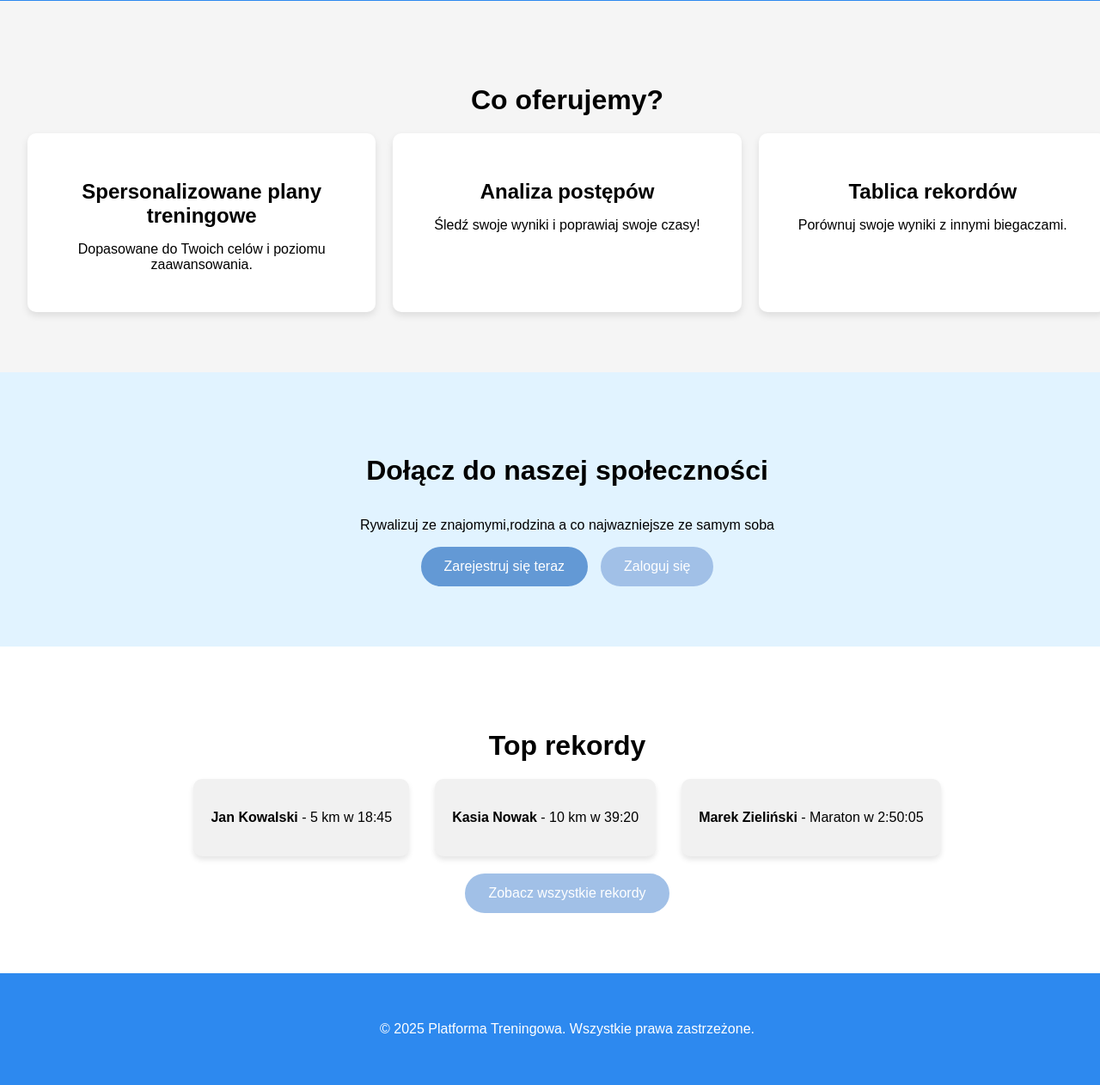
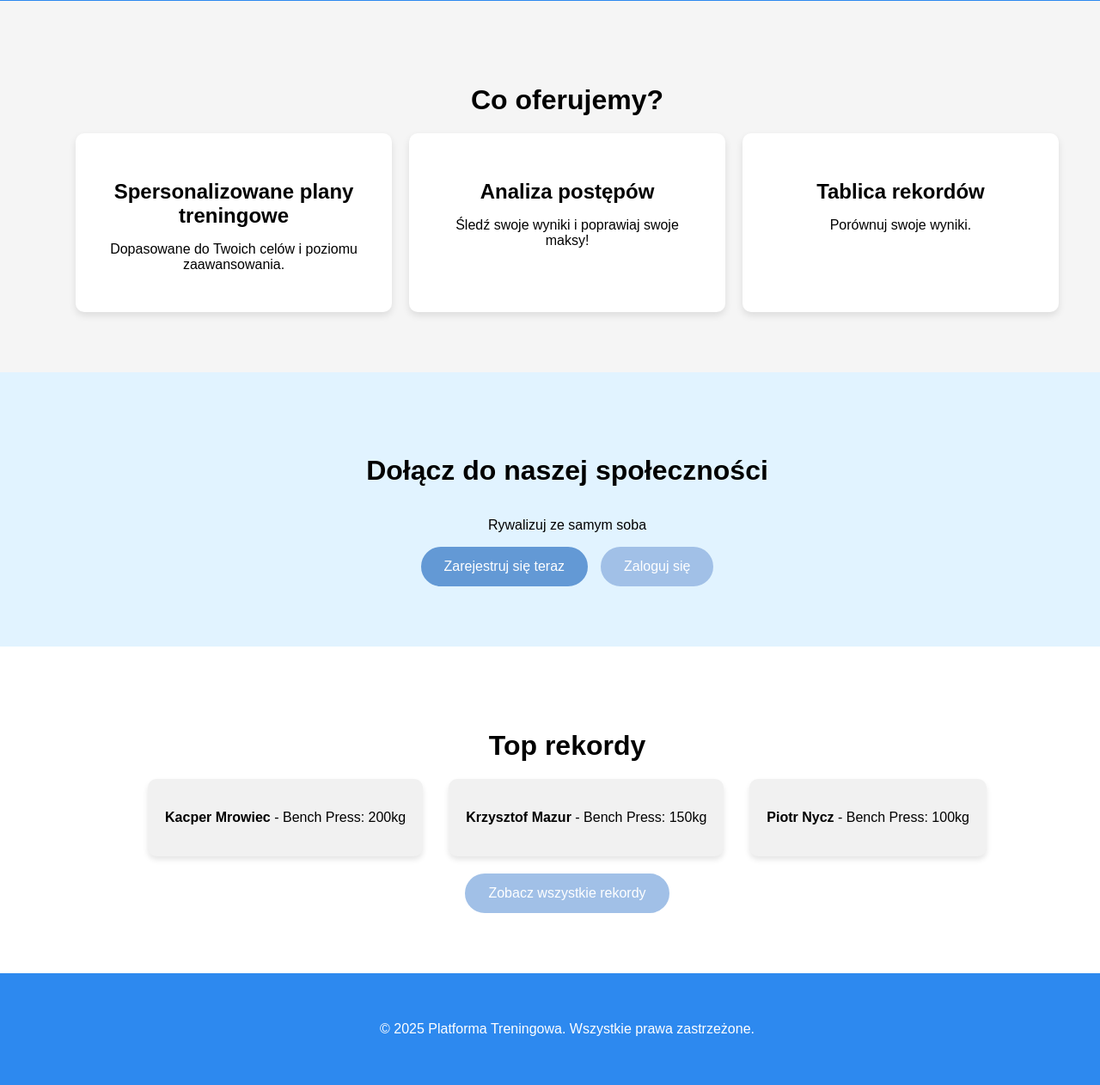
Before and after one commit to kmrowiec03/WDPAI_projekt_km, a PHP site: page / in a window 1280 px wide. Shown: the part 329-1591 px from the top of the page at 86% size. Run offline with PHP 8.4, Linux system fonts and the light colour scheme; some libraries are stand-ins or nearby versions.

Commit message:
refactor code

```diff
--- a/public/javascript/add_article_form.js
+++ b/public/javascript/add_article_form.js
@@ -1,4 +1,4 @@
-// Get modal and button
+
 const modal = document.getElementById('modal');
 const openModalButton = document.getElementById('openModal');
 const closeModalButton = document.getElementById('closeModal');
@@ -6,19 +6,19 @@ const messageModal = document.getElementById('message-modal');
 const closeMessageModalButton = document.getElementById('closeMessageModal');
 const modalMessage = document.getElementById('modal-message');
 const form = document.getElementById('article-form');
-// Open the modal when clicking the plus button
+// otwieranie okienka z mozliwoscia dodania artykulu
 openModalButton.addEventListener('click', function() {
     modal.style.display = 'flex';
     document.body.style.overflow = 'hidden';
 });
 
-// Close the modal when clicking the close button (×)
+// zamykanie okienka
 closeModalButton.addEventListener('click', function() {
     modal.style.display = 'none';
     document.body.style.overflow = 'auto';
 });
 
-// Close the modal if the user clicks outside the modal content
+// zamykanie okienka
 window.addEventListener('click', function(event) {
     if (event.target === modal) {
         modal.style.display = 'none';
@@ -31,7 +31,7 @@ window.addEventListener('click', function(event) {
 
 
 form.addEventListener("submit", async function (e) {
-    e.preventDefault(); // Prevent page reload
+    e.preventDefault();
 
     const formData = new FormData(this);
 
@@ -41,10 +41,8 @@ form.addEventListener("submit", async function (e) {
             body: formData,
         });
 
-        // Sprawdzamy, czy odpowiedź jest poprawna
         const result = await response.json();
 
-        console.log(result); // Dodać logowanie odpowiedzi serwera w konsoli
 
         if (result.status === "success") {
             // Show success message and reset the form
@@ -55,10 +53,7 @@ form.addEventListener("submit", async function (e) {
             modalMessage.textContent = result.message;
         }
 
-        // Display the message modal
         messageModal.style.display = "flex";
-
-        // Close the add article modal
         modal.style.display = "none";
     } catch (error) {
         console.error("Error submitting the form:", error);
--- a/public/javascript/change_article_status.js
+++ b/public/javascript/change_article_status.js
@@ -1,3 +1,5 @@
+
+//zmiana statusu artykulu
 document.addEventListener("DOMContentLoaded", function() {
     const checkboxes = document.querySelectorAll('.publish-checkbox');
 
--- a/public/javascript/show_training.js
+++ b/public/javascript/show_training.js
@@ -1,3 +1,5 @@
+
+//otworzenie okna z treningiem
 function openWorkoutModal(workoutId, workoutName, workoutDescription) {
     const modal = document.getElementById('workoutModal');
     const title = document.getElementById('modalWorkoutTitle');
@@ -48,7 +50,7 @@ function closeModal() {
 }
 
 
-
+//aktualizacja kg z fetchAPI
 function saveKgResult(exerciseId) {
     const kgInput = document.getElementById(`kgInput-${exerciseId}`).value; // Pobierz wartość z odpowiedniego inputu
 
@@ -90,7 +92,7 @@ function saveKgResult(exerciseId) {
             alert('Error updating kg result');
         });
 }
-
+//aktualizacja przerobionych treningow z fetchAPI
 function markWorkoutAsCompleted(workoutId) {
     const checkbox = document.getElementById(`completed-${workoutId}`);
     const workoutElement = document.querySelector(`.Container_for_window[data-id="${workoutId}"]`);
--- a/public/views/dashboard.php
+++ b/public/views/dashboard.php
@@ -30,11 +30,11 @@
             </div>
             <div class="benefit-item">
                 <h3>Analiza postępów</h3>
-                <p>Śledź swoje wyniki i poprawiaj swoje czasy!</p>
+                <p>Śledź swoje wyniki i poprawiaj swoje maksy!</p>
             </div>
             <div class="benefit-item">
                 <h3>Tablica rekordów</h3>
-                <p>Porównuj swoje wyniki z innymi biegaczami.</p>
+                <p>Porównuj swoje wyniki.</p>
             </div>
         </div>
     </div>
@@ -44,7 +44,7 @@
     <section class="community">
         <div class="rectangle-container" >
             <h2>Dołącz do naszej społeczności</h2>
-            <p>Rywalizuj ze znajomymi,rodzina a co najwazniejsze ze samym soba</p>
+            <p>Rywalizuj  ze samym soba</p>
             <div class="container-for-buttons">
                 <a href="\register" class="btn-primary">Zarejestruj się teraz</a>
                 <a href="\login" class="btn-secondary">Zaloguj się</a>
@@ -58,13 +58,13 @@
         <h2>Top rekordy</h2>
         <div class="records-list">
             <div class="record">
-                <p><strong>Jan Kowalski</strong> - 5 km w 18:45</p>
+                <p><strong>Kacper Mrowiec</strong> - Bench Press: 200kg</p>
             </div>
             <div class="record">
-                <p><strong>Kasia Nowak</strong> - 10 km w 39:20</p>
+                <p><strong>Krzysztof Mazur</strong> - Bench Press: 150kg</p>
             </div>
             <div class="record">
-                <p><strong>Marek Zieliński</strong> - Maraton w 2:50:05</p>
+                <p><strong>Piotr Nycz</strong> - Bench Press: 100kg</p>
             </div>
         </div>
         <a href="#records" class="btn-secondary">Zobacz wszystkie rekordy</a>
--- a/src/controllers/AppController.php
+++ b/src/controllers/AppController.php
@@ -2,12 +2,8 @@
 
 class AppController {
     public function __construct() {
-        // Sprawdź, czy sesja nie została już rozpoczęta
         if (session_status() == PHP_SESSION_NONE) {
-            // Sprawdź, czy nagłówki zostały wysłane
-            if (headers_sent()) {
-                throw new Exception("Headers already sent. Cannot start session.");
-            }
+
             session_start();
         }
     }
--- a/src/controllers/ArticleController.php
+++ b/src/controllers/ArticleController.php
@@ -47,15 +47,13 @@ class ArticleController extends AppController {
             return;
         }
 
-        // Pobranie danych z zapytania AJAX
         $data = json_decode(file_get_contents('php://input'), true);
         $articleId = $data['article_id'];
         $published = $data['published'] === 'true';
 
-        // Zaktualizowanie statusu artykułu w bazie danych
         $this->articleService->changeArticleStatus($articleId, $published);
 
-        // Odpowiedź zwrotna
+
         echo json_encode(['success' => true]);
     }
 }
--- a/src/controllers/DashboardController.php
+++ b/src/controllers/DashboardController.php
@@ -4,11 +4,9 @@ require_once 'AppController.php';
 
 class DashboardController extends AppController {
 
-
     public function __construct() {
         parent::__construct();
     }
-
     public function dashboard() {
 
         $this->render("dashboard");
--- a/src/repository/WorkoutRepository.php
+++ b/src/repository/WorkoutRepository.php
@@ -37,7 +37,7 @@ class WorkoutRepository extends Repository{
     public function toggleWorkoutCompletion($userId, $workoutId): array {
         $date = date('Y-m-d');
 
-        // Sprawdź, czy trening już jest ukończony
+
         $stmt = $this->database->prepare(
             'SELECT * FROM completed_workouts WHERE user_id = ? AND workout_id = ?'
         );
@@ -45,14 +45,14 @@ class WorkoutRepository extends Repository{
         $completedWorkout = $stmt->fetch(PDO::FETCH_ASSOC);
 
         if ($completedWorkout) {
-            // Usuń ukończony trening
+            //usuwa trening z ukonczonych po odzanczeniu
             $stmt = $this->database->prepare(
                 'DELETE FROM completed_workouts WHERE id = ?'
             );
             $stmt->execute([$completedWorkout['id']]);
             return ['success' => true, 'message' => 'Workout removed from completed'];
         } else {
-            // Dodaj nowy ukończony trening
+
             $stmt = $this->database->prepare(
                 'INSERT INTO completed_workouts (user_id, workout_id, date) VALUES (?, ?, ?)'
             );
```
Also changed, not shown: public/views/profile.php (+19 -20 lines), src/controllers/ProfileController.php (+0 -9 lines), src/controllers/SecurityController.php (+5 -11 lines).
